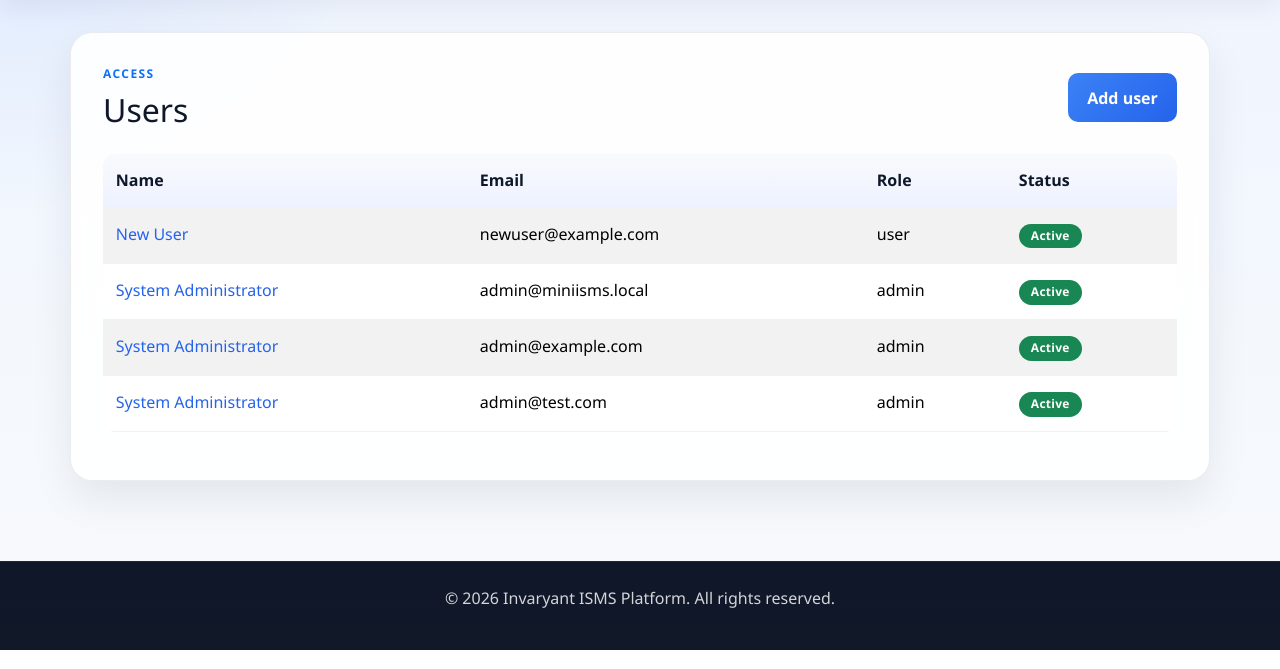
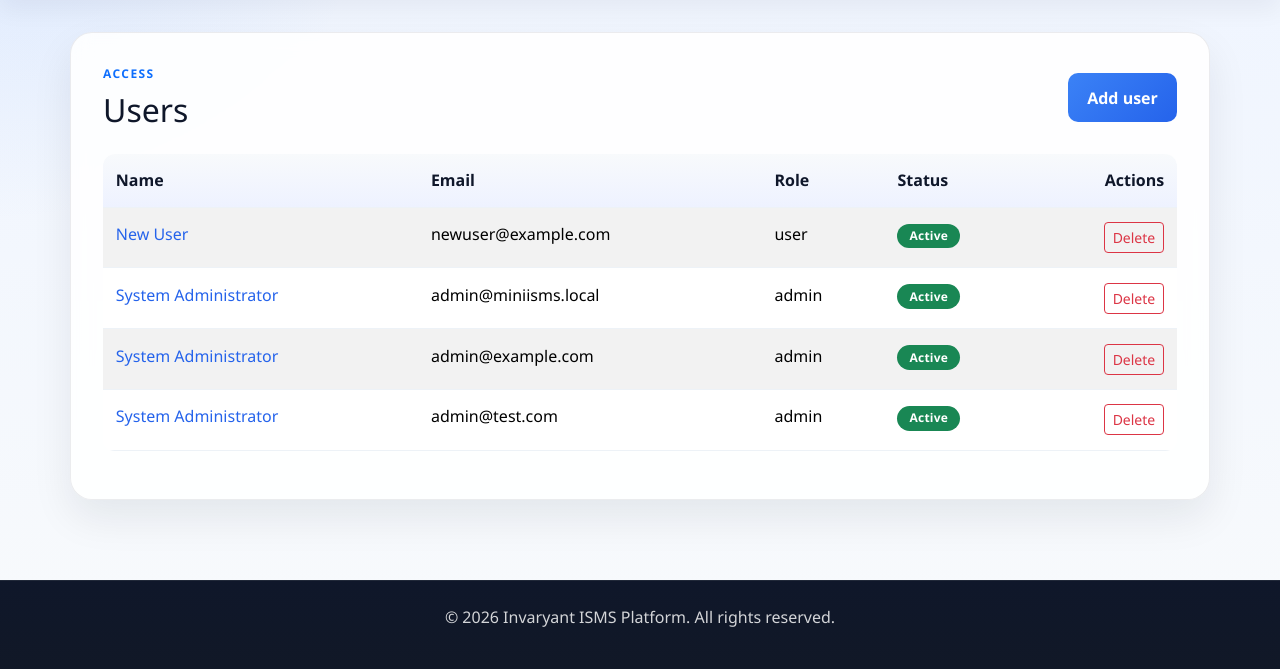
Before and after one commit to kehhek/MINI-ISMS-Platform, a Flask app: page /users in a window 1280 px wide. Shown: the part 159-828 px from the top of the page. Run offline with Flask 3, Linux system fonts and the light colour scheme; a user stored in the database is signed in.

Commit message:
Add user deletion flow and migration support

```diff
--- a/app/routes.py
+++ b/app/routes.py
@@ -271,6 +271,30 @@ def user_new():
         return redirect(url_for('main.users_list'))
 
     return render_template('user_form.html', roles=roles)
+
+
+@main.route('/users/<int:user_id>/delete', methods=['GET', 'POST'])
+@login_required
+@require_roles('admin', 'security_manager')
+def user_delete(user_id):
+    user = User.query.filter_by(id=user_id, tenant_id=current_user.tenant_id).first_or_404()
+
+    if user.id == current_user.id:
+        flash('You cannot delete your own account.')
+        return redirect(url_for('main.users_list'))
+
+    if ApprovalRecord.query.filter_by(approver_id=user.id).first():
+        flash('This user has approval records and cannot be deleted until those records are reassigned or removed.')
+        return redirect(url_for('main.users_list'))
+
+    UserGroupMembership.query.filter_by(user_id=user.id).delete()
+    AwarenessAssignment.query.filter_by(user_id=user.id).delete()
+    db.session.delete(user)
+    db.session.commit()
+
+    log_audit_event(current_user, 'user', user.id, 'deleted', before_value=user.email, after_value=None)
+    flash('User deleted successfully.')
+    return redirect(url_for('main.users_list'))
 
 
 @main.route('/user-groups')
--- a/app/templates/users_list.html
+++ b/app/templates/users_list.html
@@ -20,6 +20,7 @@
                 <th>Email</th>
                 <th>Role</th>
                 <th>Status</th>
+                <th class="text-end">Actions</th>
             </tr>
         </thead>
         <tbody>
@@ -35,6 +36,9 @@
                     <span class="badge bg-secondary">Inactive</span>
                     {% endif %}
                 </td>
+                <td class="text-end">
+                    <a href="/users/{{ user.id }}/delete" class="btn btn-sm btn-outline-danger" onclick="return confirm('Are you sure you want to delete this user?');">Delete</a>
+                </td>
             </tr>
             {% endfor %}
         </tbody>
```
Also changed, not shown: tests/test_admin_setup.py (+22 -0 lines), app/static/uploads/62a1ad20d5fc4993b62f39733ed766f4.png (added), app/static/uploads/6fc175bb054c47b890f7abcbbcdb656f.png (added), 4 other files.
